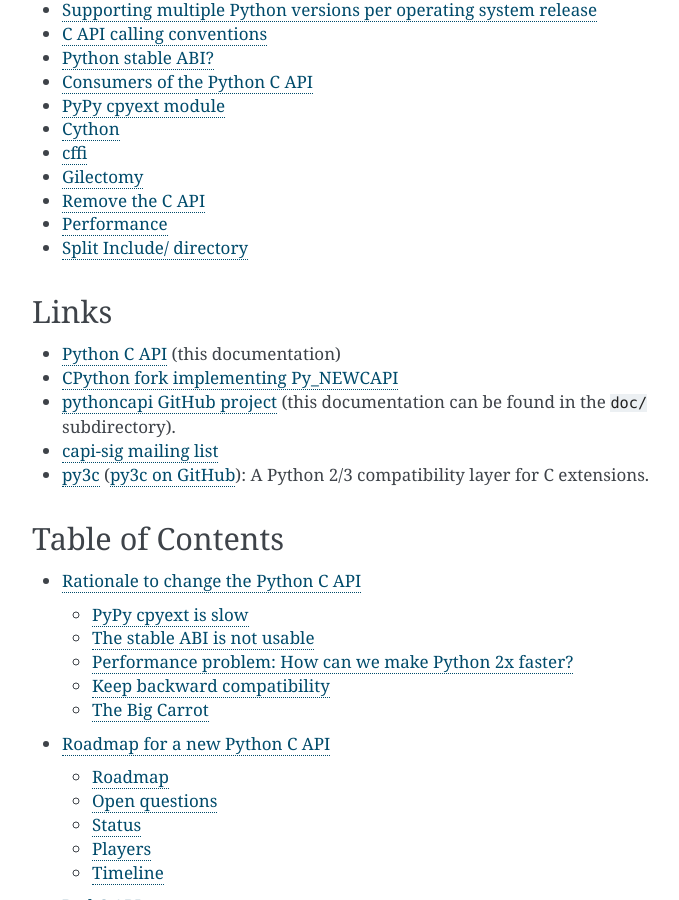
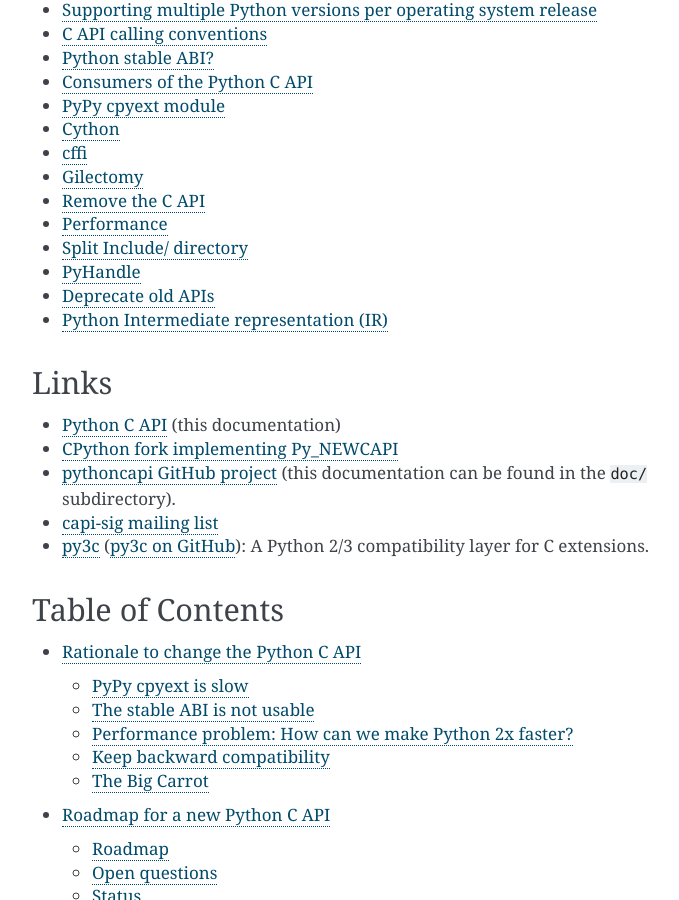
Before and after one commit to pythoncapi/pythoncapi, a Sphinx documentation site: the page built from doc/index.rst, in a window 1280 px wide and 900 px high, scrolled down 1011 px. Shown: the whole window, without its empty margins (388-1067 px from the left). Built offline with Sphinx 7.4.7, drawn with Linux system fonts in a browser that asks for light colours.

Commit message:
update index

```diff
--- a/doc/index.rst
+++ b/doc/index.rst
@@ -58,6 +58,10 @@
    remove_c_api
    performance
    split_include
+   pyhandle
+   deprecate
+   python_ir
+
 
 Links
 =====
```
